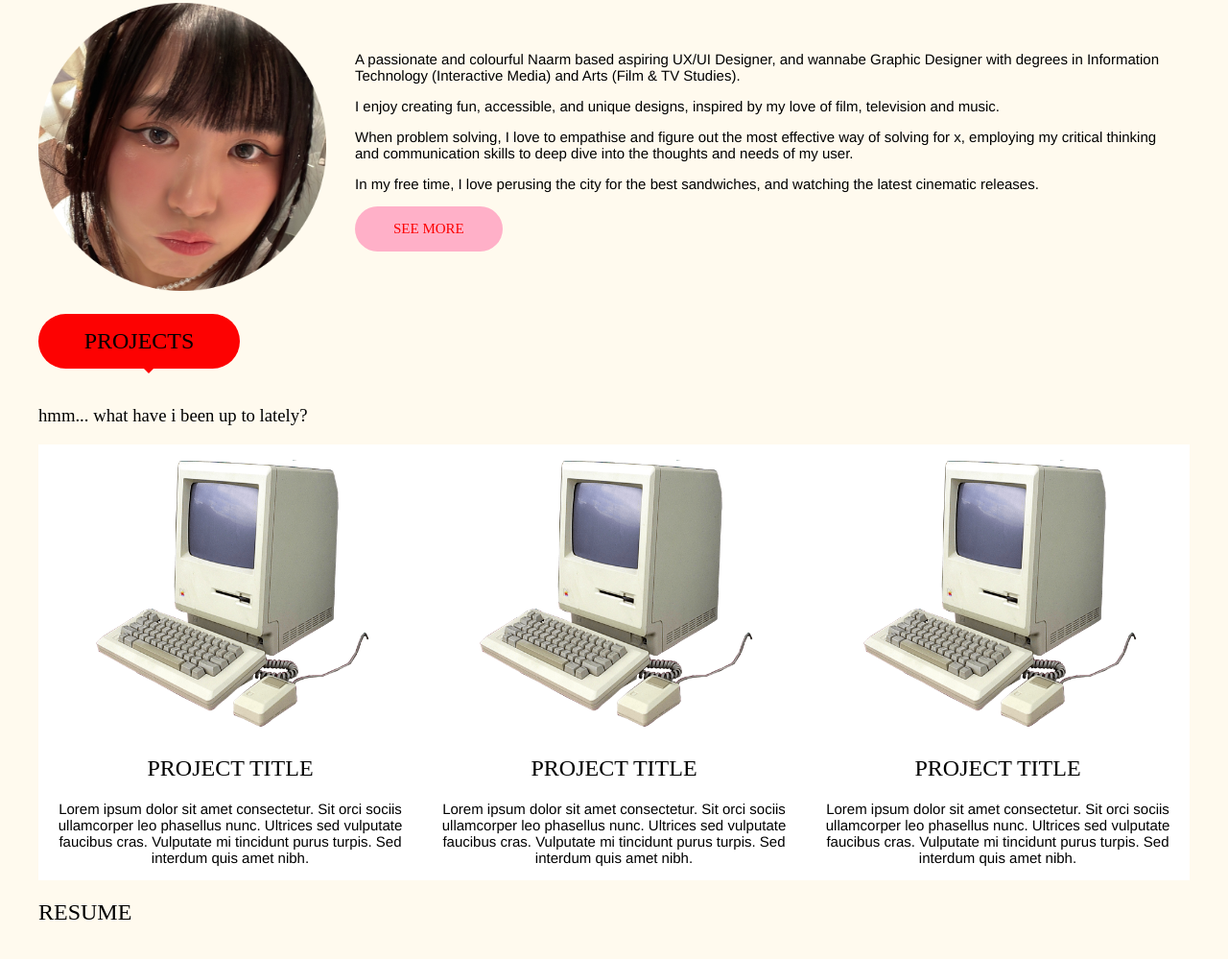
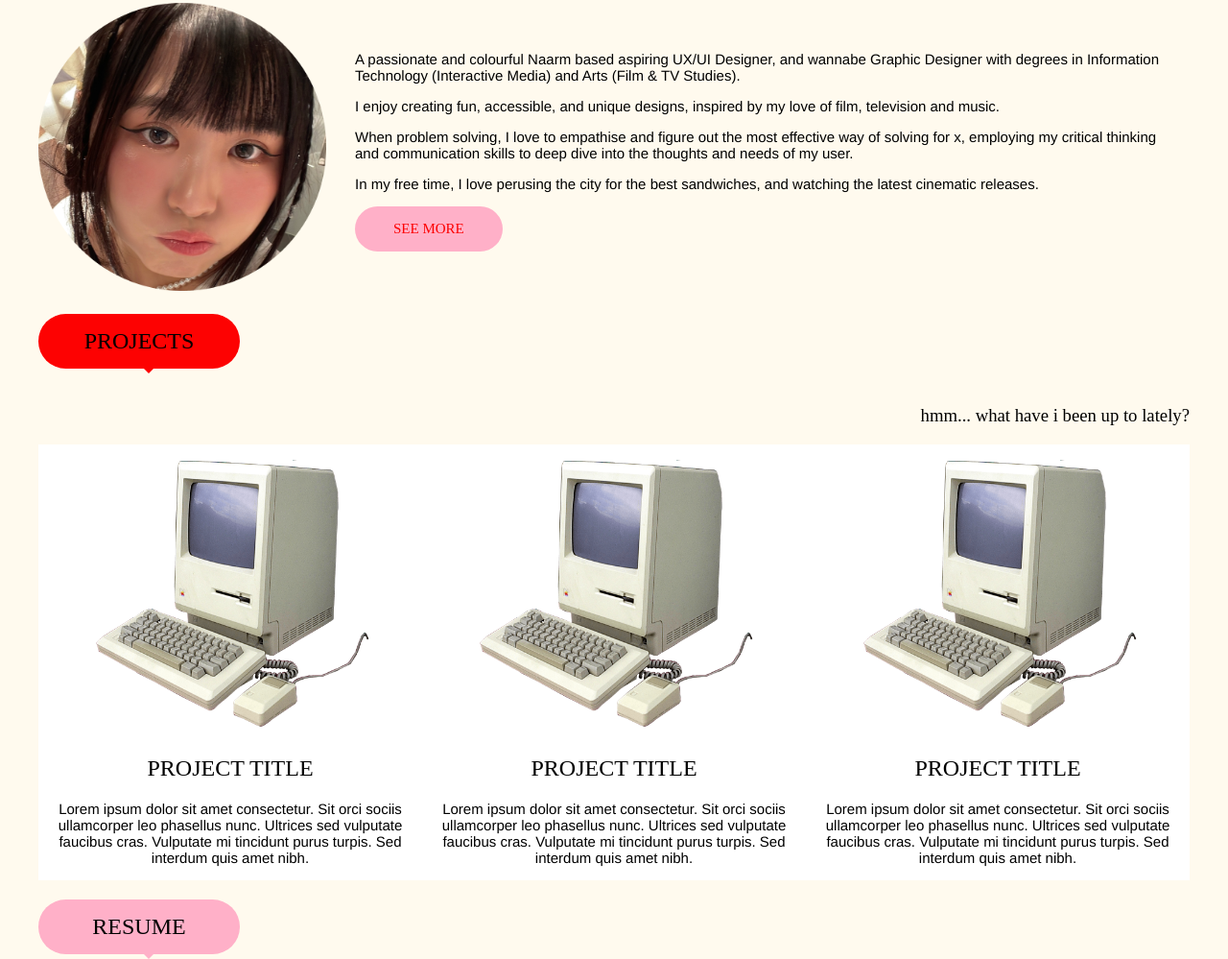
Before and after one commit to jacqwloo/ux_ui_hw_18, a plain HTML site: page index.html in a window 1280 px wide. Shown: the part 460-1459 px from the top of the page at 96% size. Drawn offline with Linux system fonts and the light colour scheme; a web font is replaced by a local one.

Commit message:
14.1.24 4:12pm

```diff
--- a/css/style.css
+++ b/css/style.css
@@ -118,8 +118,9 @@ nav ul {
 .projSectionTitle { /*cant get it to align to the right*/
     display: flex;
     flex-direction: column;
+    text-align: right;
 }
-.projSectionTitle h2{
+.projSectionTitle h2 {
     background:#FD0202;
     padding: 15px 30px;
     border-radius: 40px;
@@ -179,6 +180,31 @@ background-color: white;
     width: 1200px;
     margin: 0 auto;
 }
+
+.resume h2{
+    background:#FFB0C8;
+    padding: 15px 30px;
+    border-radius: 40px;
+    width: 150px;
+    display: flex;
+    flex-direction: column;
+    align-items: center;
+    color: black;
+}
+
+.resume h2:after {
+    content:'';
+    bottom: 0;
+    left: 20px;
+    width: 0;
+    height: 0;
+    border: 20px solid transparent;
+    border-top-color: #FFB0C8;
+    border-bottom: 0;
+    margin-left: 20px;
+    margin-bottom: -20px;
+}
+
 .viewButton {
     margin: 0 auto;
     padding: 15px 30px;
```
Also changed, not shown: images/footer_logo.svg (added).
